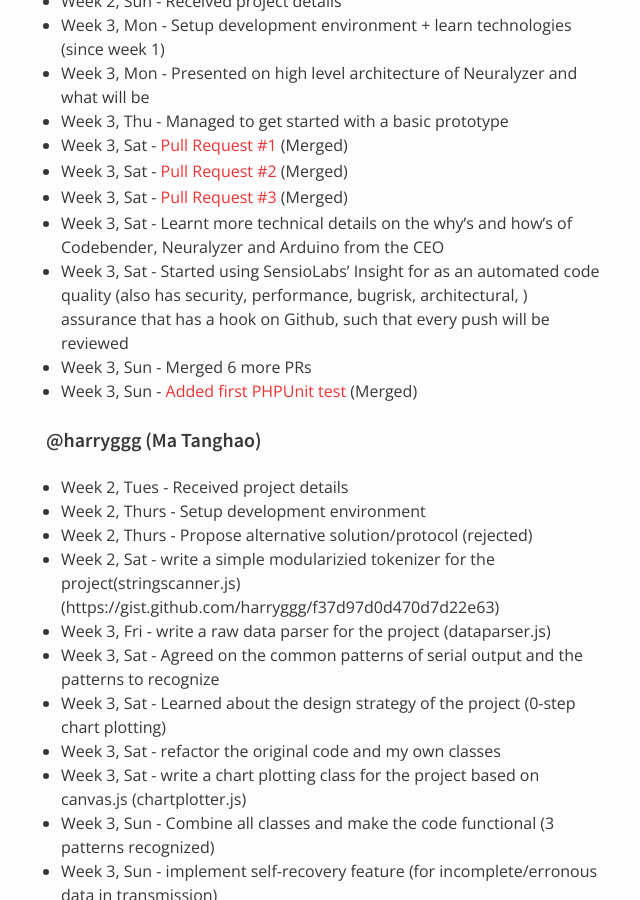
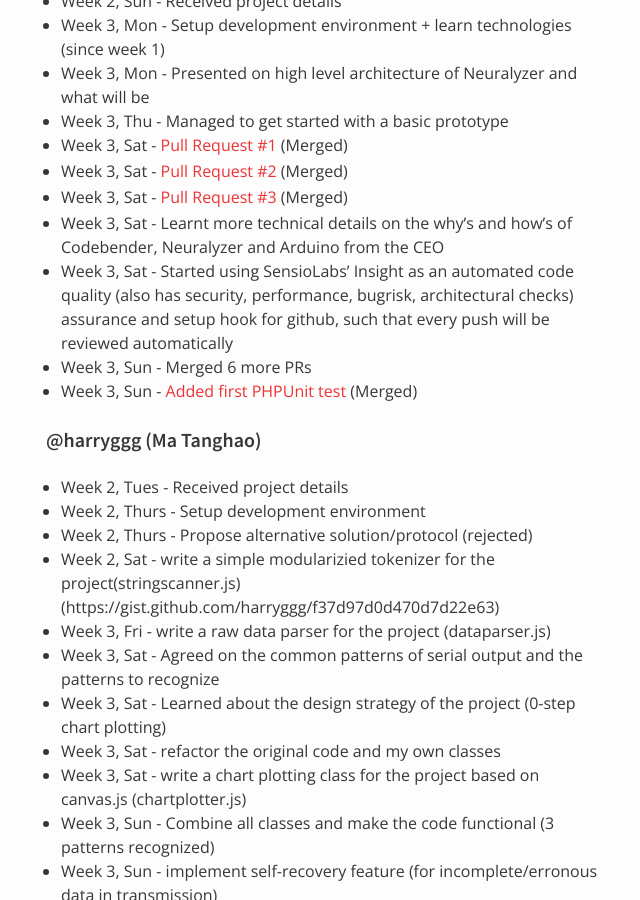
Before and after one commit to nus-oss/cs3281-AY1516S2-website, a Jekyll site: the page built from teams/codebender.md, in a window 1280 px wide and 900 px high, scrolled down 1968 px. Shown: the whole window, without its empty margins (324-964 px from the left). Built offline with Jekyll 4.4.1, drawn with Linux system fonts in a browser that asks for light colours.

Commit message:
Alex Update Team Page

```diff
--- a/teams/codebender.md
+++ b/teams/codebender.md
@@ -66,7 +66,7 @@
 * Week 3, Sat - [Pull Request #2](https://github.com/codebendercc/Neuralyzer/pull/2) (Merged)
 * Week 3, Sat - [Pull Request #3](https://github.com/codebendercc/Neuralyzer/pull/3) (Merged)
 * Week 3, Sat - Learnt more technical details on the why's and how's of Codebender, Neuralyzer and Arduino from the CEO
-* Week 3, Sat - Started using SensioLabs' Insight for as an automated code quality (also has security, performance, bugrisk, architectural, ) assurance that has a hook on Github, such that every push will be reviewed
+* Week 3, Sat - Started using SensioLabs' Insight as an automated code quality (also has security, performance, bugrisk, architectural checks) assurance and setup hook for github, such that every push will be reviewed automatically
 * Week 3, Sun - Merged 6 more PRs
 * Week 3, Sun - [Added first PHPUnit test](https://github.com/codebendercc/Neuralyzer/pull/12) (Merged)
 
```
